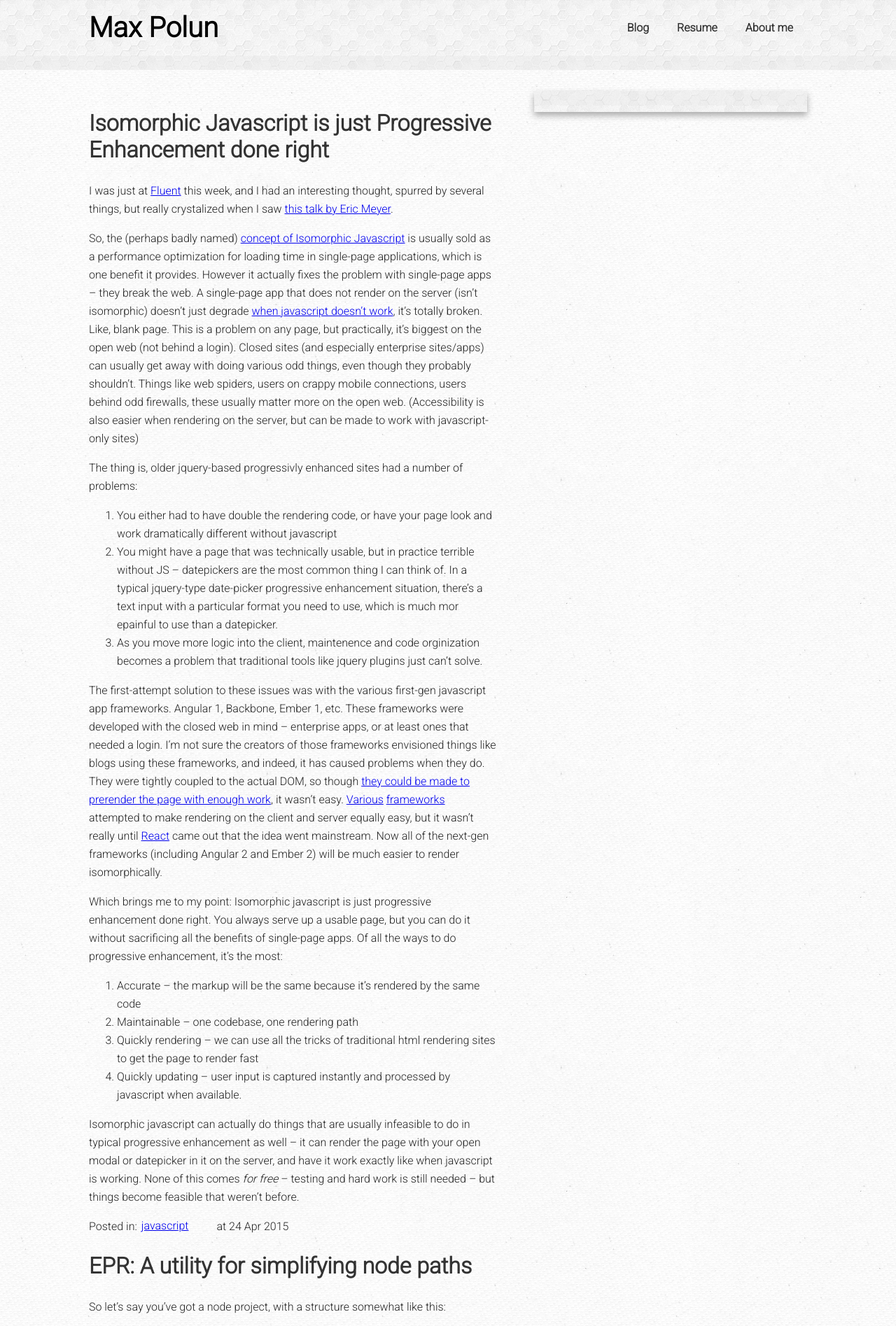
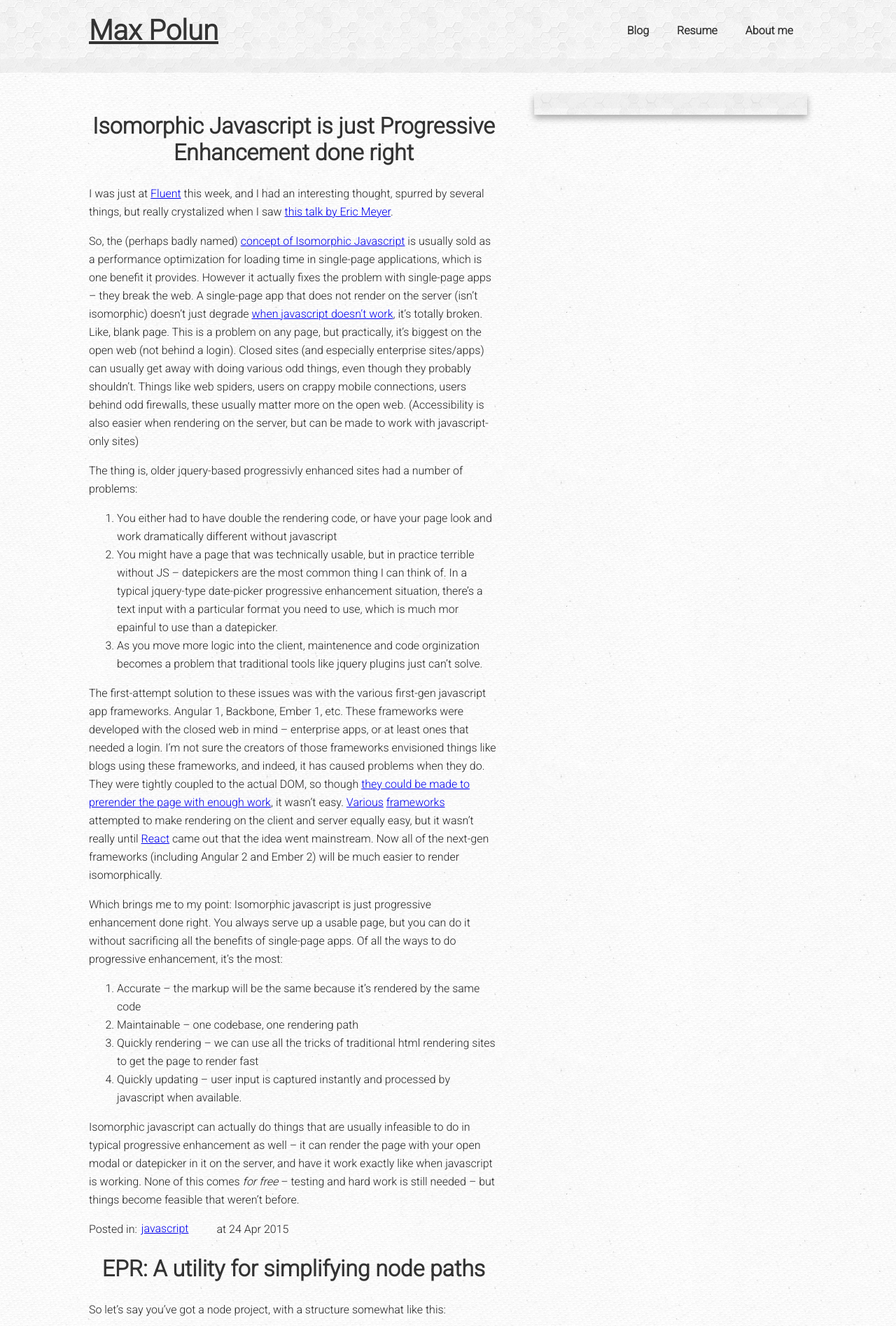
Before and after one commit to maxpolun/maxpolun.github.io, a Jekyll site: the page built from index.html, in a window 1280 px wide. Shown: the top 1895 px of the page at 70% size. Built offline with Jekyll 4.4.1, drawn with Linux system fonts in a browser that asks for light colours; nearby versions of some CDN libraries; a script that is not in the unit is left out; the list of posts is cut into pages by our own code; comment, search, counter and statistics services are not loaded.

Commit message:
mobile view

```diff
--- a/_layouts/base.html
+++ b/_layouts/base.html
@@ -27,7 +27,7 @@
 
 	<div id="header-container">
 		<header class="wrapper clearfix">
-			<a href="/"><h1 id="title">Max Polun</h1></a>
+			<h1 id="title"><a href="/">Max Polun</a></h1>
 			<nav class="topnav">
 				<ul>
 					<li><a href="/">Blog</a></li>
--- a/css/style.css
+++ b/css/style.css
@@ -72,9 +72,13 @@ td { vertical-align: top; }
 
 body{ font:16px/26px 'Roboto', Helvetica, Helvetica Neue, Arial; }
 
-.wrapper{
+.wrapper {
 	width:90%;
 	margin:0 5%;
+}
+
+header {
+  text-align: center;
 }
 
 /* ===================
@@ -91,7 +95,7 @@ body{ font:16px/26px 'Roboto', Helvetica, Helvetica Neue, Arial; }
 	background:#ddd url(/img/hexellence.png);
 }
 
-#title{ color:black; }
+#title a{ color:#333; }
 
 /* ==============
     MOBILE: Menu
@@ -115,6 +119,11 @@ body{ font:16px/26px 'Roboto', Helvetica, Helvetica Neue, Arial; }
 /* ==============
     MOBILE: Main
    ============== */
+
+#header-container {
+  margin-top: -26px;
+  padding-top: 30px;
+}
 
 #main {
 	padding-top: 30px;
@@ -144,13 +153,6 @@ body{ font:16px/26px 'Roboto', Helvetica, Helvetica Neue, Arial; }
 	padding: 20px 0;
 }
 
-/* ===============
-    ALL: IE Fixes
-   =============== */
-
-.ie7 #title{ padding-top:20px; }
-
-
 /* ===== Primary Styles ========================================================
    Author: Max Polun
    ========================================================================== */
@@ -160,9 +162,11 @@ body{ font:16px/26px 'Roboto', Helvetica, Helvetica Neue, Arial; }
   padding: 5px;
   border: 1px solid #ddd;
 }
+
 #main-container {
 	background-image: url(/img/clean_textile.png);
 }
+
 #title {
 	font-size: 250%;
 }
```
